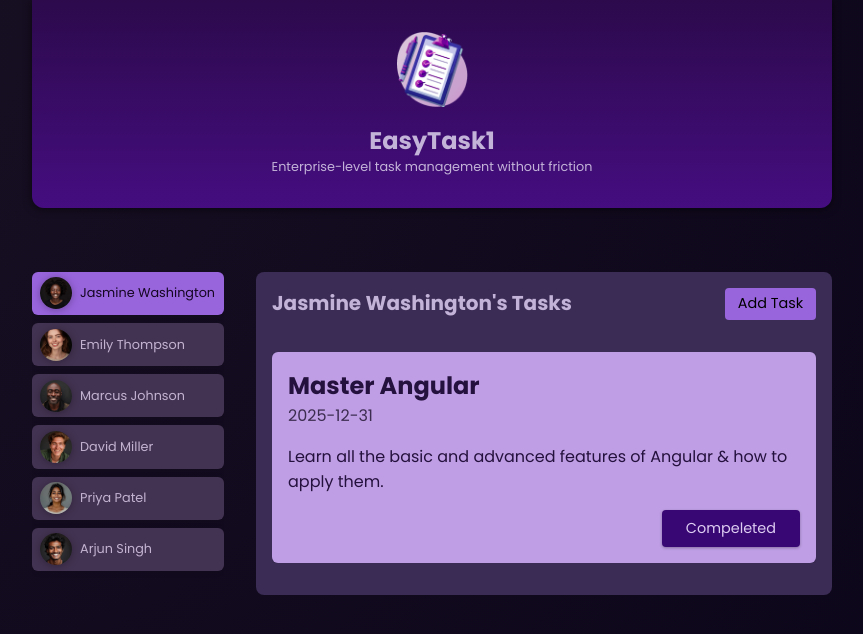
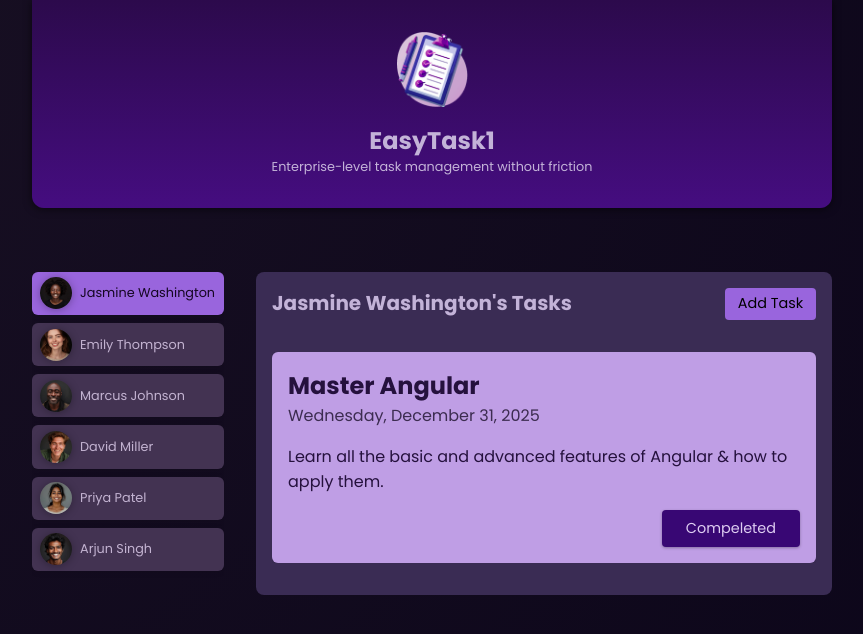
Before and after one commit to HamidrezaBahmani/AngularUsersTasksAngularTut, an Angular app: page / in a window 1280 px wide. Both pictures are taken after a click on the button "Jasmine Washington". Shown: the top 634 px of the page, without its empty margins (208-1071 px from the left). Built offline with nearby package versions, Linux system fonts and the light colour scheme.

Commit message:
Dependency Injection(using Service for managing Tasks)

```diff
--- a/src/app/tasks/new-task/new-task.component.ts
+++ b/src/app/tasks/new-task/new-task.component.ts
@@ -1,6 +1,7 @@
-import { Component, Output, EventEmitter } from '@angular/core';
+import { Component, Output, EventEmitter, inject, Input } from '@angular/core';
 import { FormsModule } from '@angular/forms';
 import { type NewTaskData } from '../task/task.model';
+import { TasksService } from '../tasks.service';
 @Component({
   selector: 'app-new-task',
   standalone: true,
@@ -9,21 +10,26 @@
   styleUrl: './new-task.component.css',
 })
 export class NewTaskComponent {
-  @Output() cancel = new EventEmitter<void>();
-  @Output() add = new EventEmitter<NewTaskData>();
+  @Input({ required: true }) userid!: string;
+  @Output() close = new EventEmitter<void>();
   enteredTitle = '';
   enteredSummary = '';
   enteredDate = '';
+  private tasksService = inject(TasksService);
 
   onCancel() {
-    this.cancel.emit();
+    this.close.emit();
   }
 
   onSubmit() {
-    this.add.emit({
-      title: this.enteredTitle,
-      summary: this.enteredSummary,
-      date: this.enteredDate,
-    });
+    this.tasksService.addTask(
+      {
+        title: this.enteredTitle,
+        summary: this.enteredSummary,
+        date: this.enteredDate,
+      },
+      this.userid
+    );
+    this.close.emit();
   }
 }
--- a/src/app/tasks/task/task.component.html
+++ b/src/app/tasks/task/task.component.html
@@ -1,7 +1,7 @@
 <app-card>
   <article>
     <h2>{{ task.title }}</h2>
-    <time datetime="">{{ task.dueDate }}</time>
+    <time>{{ task.dueDate | date : "fullDate" }}</time>
     <p>{{ task.summary }}</p>
     <p class="actions">
       <button (click)="onCompleteTask()">Compeleted</button>
--- a/src/app/tasks/task/task.component.ts
+++ b/src/app/tasks/task/task.component.ts
@@ -1,19 +1,20 @@
-import { Component, EventEmitter, Input, Output } from '@angular/core';
+import { Component, inject, Input } from '@angular/core';
+import { DatePipe } from '@angular/common';
 import { CardComponent } from '../../shared/card/card.component';
 import { TasK } from './task.model';
+import { TasksService } from '../tasks.service';
 
 @Component({
   selector: 'app-task',
   standalone: true,
-  imports: [CardComponent],
+  imports: [CardComponent, DatePipe],
   templateUrl: './task.component.html',
   styleUrl: './task.component.css',
 })
 export class TaskComponent {
   @Input({ required: true }) task!: TasK;
-  @Output() complete = new EventEmitter<string>();
-
+  private taskService = inject(TasksService);
   onCompleteTask() {
-    this.complete.emit(this.task.id);
+    this.taskService.removeTask(this.task.id);
   }
 }
--- a/src/app/tasks/tasks.component.html
+++ b/src/app/tasks/tasks.component.html
@@ -1,5 +1,5 @@
 @if (isAddingTask) {
-<app-new-task (cancel)="onCancelAddTask()" (add)="OnAddTask($event)" />
+<app-new-task [userid]="userId" (close)="onCloseAddTask()" />
 }
 
 <section id="tasks">
@@ -13,9 +13,7 @@
   <ul>
     @for (task of selectedUserTasks; track task.id) {
 
-    <li>
-      <app-task [task]="task" (complete)="onCompleteTask($event)" />
-    </li>
+    <li><app-task [task]="task" /></li>
 
     }
   </ul>
--- a/src/app/tasks/tasks.component.ts
+++ b/src/app/tasks/tasks.component.ts
@@ -2,7 +2,7 @@
 import { TaskComponent } from './task/task.component';
 import { NewTaskComponent } from './new-task/new-task.component';
 import { type NewTaskData } from './task/task.model';
-
+import { TasksService } from './tasks.service';
 @Component({
   selector: 'app-tasks',
   standalone: true,
@@ -14,53 +14,17 @@
   @Input({ required: true }) userId!: string;
   @Input({ required: true }) name!: string;
   isAddingTask = false;
-  tasks = [
-    {
-      id: 't1',
-      userId: 'u1',
-      title: 'Master Angular',
-      summary:
-        'Learn all the basic and advanced features of Angular & how to apply them.',
-      dueDate: '2025-12-31',
-    },
-    {
-      id: 't2',
-      userId: 'u3',
-      title: 'Build first prototype',
-      summary: 'Build a first prototype of the online shop website',
-      dueDate: '2024-05-31',
-    },
-    {
-      id: 't3',
-      userId: 'u3',
-      title: 'Prepare issue template',
-      summary:
-        'Prepare and describe an issue template which will help with project management',
-      dueDate: '2024-06-15',
-    },
-  ];
+
+  constructor(private tasksService: TasksService) {}
+
   get selectedUserTasks() {
-    return this.tasks.filter((task) => task.userId === this.userId);
-  }
-  onCompleteTask(id: string) {
-    this.tasks = this.tasks.filter((task) => task.id !== id);
+    return this.tasksService.getUserTasks(this.userId);
   }
 
   onStartAddTask() {
     this.isAddingTask = true;
   }
-  onCancelAddTask() {
-    this.isAddingTask = false;
-  }
-
-  OnAddTask(taskData: NewTaskData) {
-    this.tasks.unshift({
-      id: new Date().getTime().toString(),
-      userId: this.userId,
-      title: taskData.title,
-      summary: taskData.summary,
-      dueDate: taskData.date,
-    });
+  onCloseAddTask() {
     this.isAddingTask = false;
   }
 }
--- /dev/null
+++ b/src/app/tasks/tasks.service.ts
@@ -0,0 +1,48 @@
+import { Injectable } from '@angular/core';
+import { NewTaskData } from './task/task.model';
+@Injectable({ providedIn: 'root' })
+export class TasksService {
+  private tasks = [
+    {
+      id: 't1',
+      userId: 'u1',
+      title: 'Master Angular',
+      summary:
+        'Learn all the basic and advanced features of Angular & how to apply them.',
+      dueDate: '2025-12-31',
+    },
+    {
+      id: 't2',
+      userId: 'u3',
+      title: 'Build first prototype',
+      summary: 'Build a first prototype of the online shop website',
+      dueDate: '2024-05-31',
+    },
+    {
+      id: 't3',
+      userId: 'u3',
+      title: 'Prepare issue template',
+      summary:
+        'Prepare and describe an issue template which will help with project management',
+      dueDate: '2024-06-15',
+    },
+  ];
+
+  getUserTasks(userId: string) {
+    return this.tasks.filter((task) => task.userId === userId);
+  }
+
+  addTask(taskData: NewTaskData, userId: string) {
+    this.tasks.unshift({
+      id: new Date().getTime().toString(),
+      userId: userId,
+      title: taskData.title,
+      summary: taskData.summary,
+      dueDate: taskData.date,
+    });
+  }
+
+  removeTask(id: string) {
+    this.tasks = this.tasks.filter((task) => task.id !== id);
+  }
+}
```
